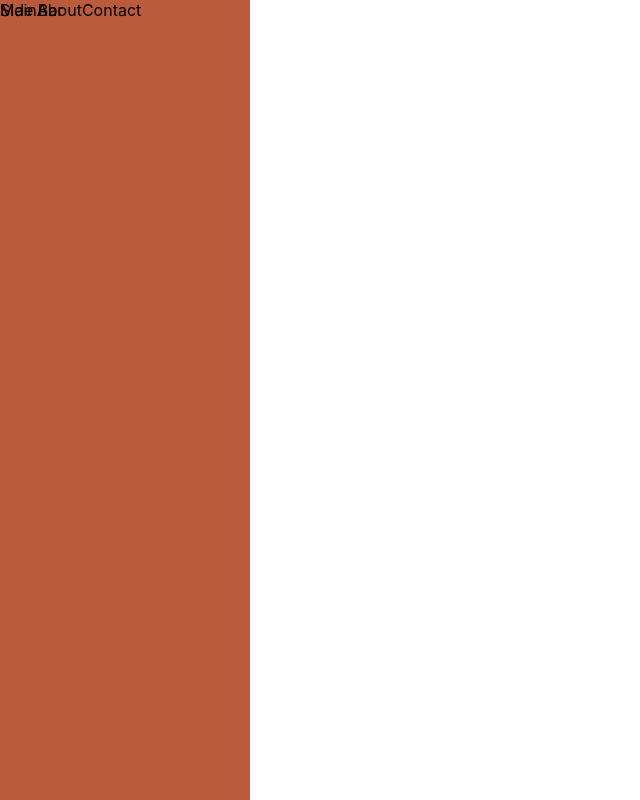
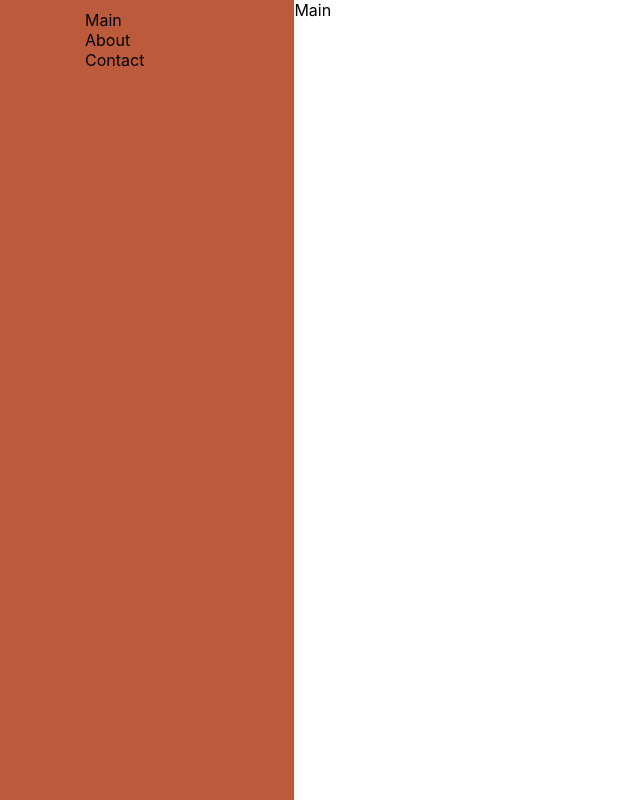
Before and after one commit to piopanjaitan/react-portofolioapp, a React (Create React App) app: page / in a window 1280 px wide. Shown: the top 800 px of the page, without its empty margins (0-640 px from the left). Built offline with nearby package versions, Linux system fonts and the light colour scheme.

Commit message:
fix side bar

```diff
--- a/package.json
+++ b/package.json
@@ -12,6 +12,7 @@
     "react-dom": "^16.0.0",
     "react-scripts": "4.0.0",
     "react-scroll": "^1.8.1",
+    "react-z-index": "^3.0.0",
     "web-vitals": "^0.2.4"
   },
   "scripts": {
--- a/src/App.css
+++ b/src/App.css
@@ -1,4 +1,6 @@
 .App {
+  display: flex;
+  flex-direction: row;
   width: 100vw;
   height: 100vh;
 }
@@ -9,9 +11,13 @@ body {
 }
 
 .navbar {
+  display: flex;
+  flex-direction: column;
   position: fixed;
   top: 0;
   width: 100%;
+  padding-left: 85px;
+  padding-top: 10px;
 }
 
 .navbar ul {
@@ -23,31 +29,29 @@ body {
   color: white;
   font-size: 2em;
   padding-right: 20px;
-  display: inline;
+  display: list-item;
 }
 
 .main-section {
   height: 100vh;
-  background-color: skyblue;
+  width: 77vw;
 }
 
-.navbar> .active {
-  border-bottom: 1px solid white;
-}
+/* .navbar> .active {
+  border-bottom: 5px solid yellowgreen;
+} */
 
 .about-section {
   height: 100vh;
-  background-color: mediumpurple;
 }
 
 .contact-section {
   height: 100vh;
-  color: #BC5B3C;
-  background-color: tomato;
 }
 
 .Sidebar {
-  height: 100%;
-  width: 250px;
+  height: 300vh;
+  width: 380px;
   background-color: #BC5B3C;
+  z-index: 1;
 }
--- a/src/components/LayoutNavbar.js
+++ b/src/components/LayoutNavbar.js
@@ -1,7 +1,7 @@
 import React from 'react'
 import '../App.css';
 
-import Navbar from '../components/Navbar';
+import Navbar from './Navbar';
 import Main from "../sections/Main";
 import About from "../sections/About"
 import Contact from "../sections/Contac";
@@ -9,7 +9,6 @@ import Contact from "../sections/Contac";
 function LayoutNavbar() {
     return (
         <div className="LayoutNavbar">
-            <Navbar />
             <Main />
             <About />
             <Contact />
--- a/src/components/Sidebar.js
+++ b/src/components/Sidebar.js
@@ -1,12 +1,29 @@
-import React from 'react'
+import React, { Component } from "react";
 import '../App.css';
+import { Link } from "react-scroll";
+import Navbar from './Navbar';
 
-function Sidebar() {
-    return (
+
+// function Sidebar() {
+//     return (
+//         <div className="Sidebar">
+//             Side Bar
+//         </div>
+//     )
+// }
+class Sidebar extends Component {
+    render() {
+      return (
         <div className="Sidebar">
-            Side Bar
+          <div className="Navbar">
+            <Link>
+            <Navbar />
+            </Link>
+            </div>
+
         </div>
-    )
-}
+      );
+    }
+  }
 
 export default Sidebar
--- a/src/sections/About.js
+++ b/src/sections/About.js
@@ -3,8 +3,11 @@ import React, { Component } from "react";
 class About extends Component {
     state = {};
     render() {
-        return <div className="about-section" id="about" />;
-
+        return (
+            <div className="about-section" id="about">
+                About
+                </div>
+            );
     }
 }
 
--- a/src/sections/Contac.js
+++ b/src/sections/Contac.js
@@ -3,8 +3,11 @@ import React, { Component } from "react";
 class Contact extends Component {
     state = {};
     render() {
-        return <div className="contact-section" id="contact" />;
-
+        return  (
+            <div className="contact-section" id="contact">
+                Contact
+                </div>
+            );
     }
 }
 
--- a/src/sections/Main.js
+++ b/src/sections/Main.js
@@ -3,7 +3,11 @@ import React, { Component } from "react";
 class Main extends Component {
     state = {};
     render() {
-        return <div className="main-section" id="main" />;
+        return (
+        <div className="main-section" id="main">
+            Main
+            </div>
+        );
 
     }
 }
```
Also changed, not shown: src/App.js (line endings or trailing spaces), 1 other file (tests, documents, lock files or other folders).
